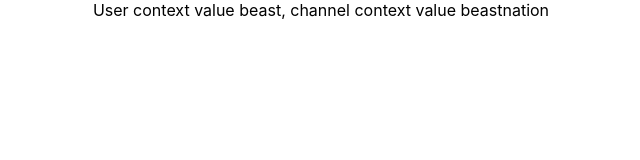
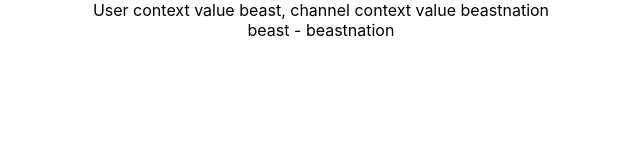
Before and after one commit to codeyluke/react-hooks, a React (Create React App) app: page / in a window 1280 px wide. Shown: the top 160 px of the page, without its empty margins (319-959 px from the left). Built offline with nearby package versions, Linux system fonts and the light colour scheme.

Commit message:
useContext part 3

```diff
--- a/src/components/ComponentE.js
+++ b/src/components/ComponentE.js
@@ -1,10 +1,15 @@
-import React from 'react'
+import React, { useContext } from 'react'
 import ComponentF from './ComponentF'
+import { UserContext, ChannelContext } from '../App'
 
 function ComponentE() {
+  const user = useContext(UserContext)
+  const channel = useContext(ChannelContext)
+
   return (
     <div>
       <ComponentF />
+      {user} - {channel}
     </div>
   )
 }
```
